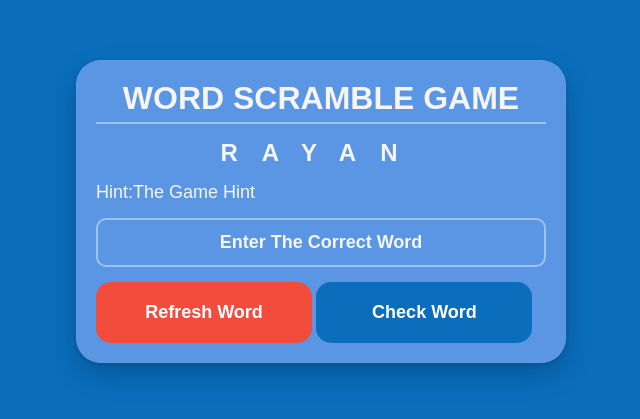
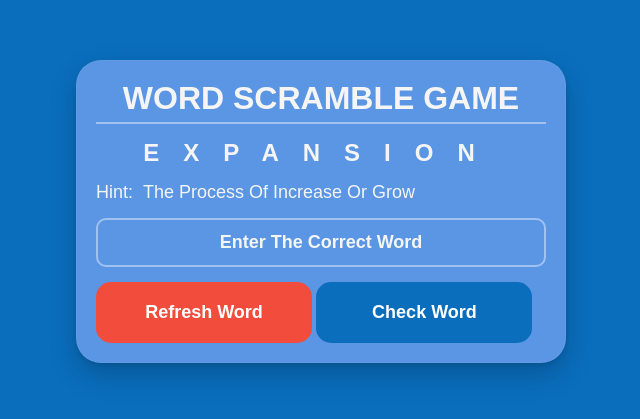
Before and after one commit to rayan2228/word-scramble, a plain HTML site: page index.html in a window 1280 px wide. Shown: the part 189-608 px from the top of the page, without its empty margins (319-959 px from the left). Drawn offline with Linux system fonts and the light colour scheme; a web font is replaced by a local one.

Commit message:
dynamic ui setup

```diff
--- a/css/style.css
+++ b/css/style.css
@@ -48,10 +48,14 @@ body {
     font-size: 18px;
 }
 
+.hint span {
+    margin-left: 10px;
+}
+
 .wordInput {
     box-sizing: border-box;
     width: 100%;
-    padding: 12px ;
+    padding: 12px;
     margin: 15px 0px;
     border: 2px solid #A1C2F1;
     background-color: transparent;
@@ -73,7 +77,8 @@ body {
     text-transform: capitalize;
     font-weight: 600;
 }
-.refreshWord{
+
+.refreshWord {
     cursor: pointer;
     width: 48%;
     padding: 20px 0px;
@@ -90,7 +95,8 @@ body {
     background-color: #F24C3D;
     color: white;
 }
-.checkWord{
+
+.checkWord {
     cursor: pointer;
     width: 48%;
     padding: 20px 0px;
--- a/index.html
+++ b/index.html
@@ -20,8 +20,8 @@
         <button class="refreshWord">refresh word</button>
         <button class="checkWord">check word</button>
     </div>
-    <script src="js/script.js"></script>
     <script src="js/word.js"></script>
+    <script src="js/script.js" ></script>
 </body>
 
 </html>
--- a/js/script.js
+++ b/js/script.js
@@ -0,0 +1,14 @@
+const wordElm = document.querySelector(".word");
+const hintElm = document.querySelector(".hint").lastChild;
+const showInUi = (pickedWord) => {
+  let randomWord = pickedWord.word;
+  let randomHint = pickedWord.hint;
+  wordElm.innerText = randomWord;
+  hintElm.innerText = randomHint;
+};
+const initialize = () => {
+  let randomNumber = Math.floor(Math.random() * words.length);
+  let pickedWord = words[randomNumber];
+  showInUi(pickedWord);
+};
+initialize();
```
